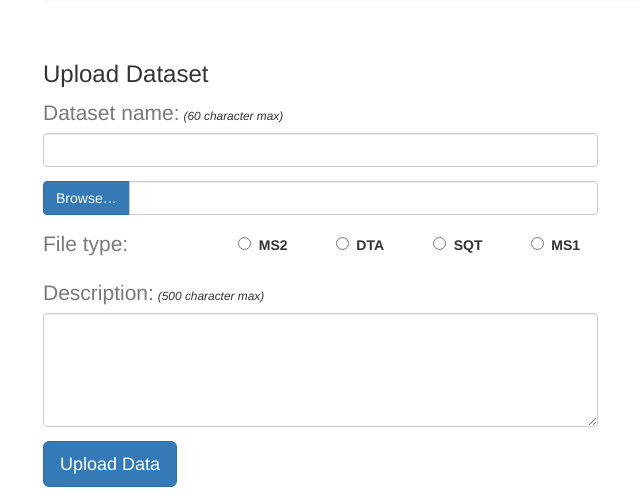
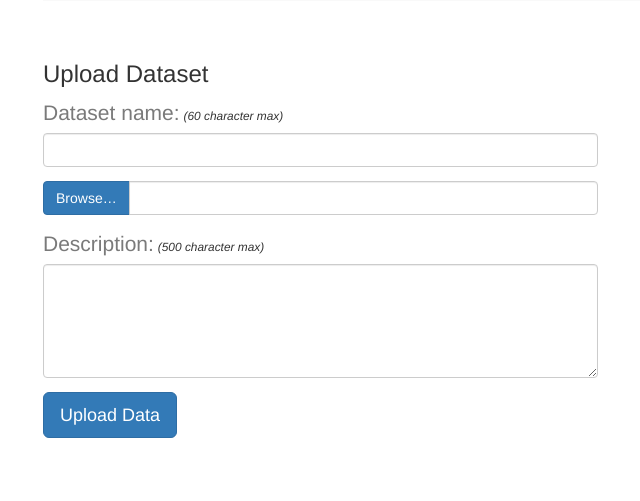
Before and after one commit to sandipchatterjee/biome, a Flask app: page /data/ in a window 1280 px wide. Shown: the part 330-831 px from the top of the page, without its empty margins (27-667 px from the left). After the commit the page ends 768 px from the top, so only its background shows below. Run offline with Flask 2, Linux system fonts and the light colour scheme; parts of the project's set-up code (start-up, migrations or seed data) failed here and were passed over; some libraries are stand-ins or nearby versions.

Commit message:
removed file_type option from upload form, template, CSS

```diff
--- a/biome/static/css/styles.css
+++ b/biome/static/css/styles.css
@@ -31,7 +31,3 @@ input[readonly] {
 form .row {
     margin-bottom: 1em;
 }
-
-#upload-form-filetype {
-    padding-top: 0.3em;
-}
--- a/biome/templates/data/document_index.html
+++ b/biome/templates/data/document_index.html
@@ -89,16 +89,6 @@
         </div>
     </div>
     <div class="row">
-        <div class="col-md-2">
-        {{ upload_form.file_type.label(class="form-label") }}
-        </div>
-        {% for subfield in upload_form.file_type %}
-            <div class="col-md-1" id="upload-form-filetype">
-            {{ subfield }}&nbsp;&nbsp;{{ subfield.label }}
-            </div>
-        {% endfor %}
-    </div>
-    <div class="row">
         <div class="col-md-6">
         {{ upload_form.file_desc.label(class="form-label") }}
         <small><em>
--- a/biome/views_documents.py
+++ b/biome/views_documents.py
@@ -45,7 +45,6 @@ class SubmitForm(Form):
 
     dataset_name = StringField('Dataset name:', [validators.Required(), validators.length(max=60)])
     data_file = FileField('Data file:', [validators.Required()])
-    file_type = RadioField('File type:', [validators.Required()], choices=file_types)
     file_desc = TextAreaField('Description:', [validators.optional(), validators.length(max=500)])
     submit = SubmitField('Upload Data')
 
```
